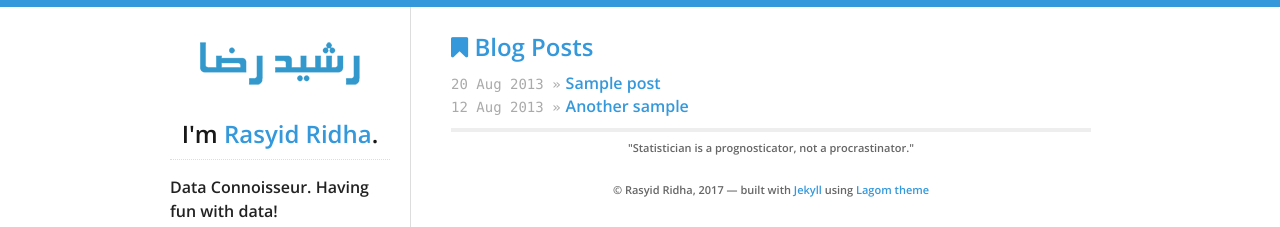
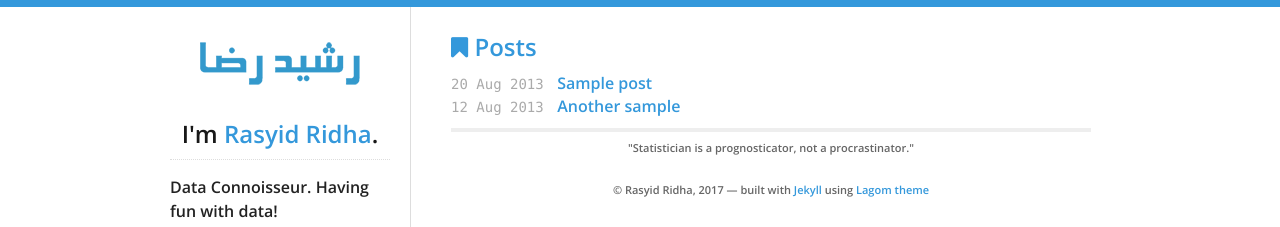
Before and after one commit to rasyidstat/rasyidstat.github.io, a Jekyll site: the page built from index.html, in a window 1280 px wide. Shown: the top 227 px of the page. Built offline with Jekyll 4.4.1, drawn with Linux system fonts in a browser that asks for light colours; nearby versions of some CDN libraries.

Commit message:
Update index.html

```diff
--- a/index.html
+++ b/index.html
@@ -4,10 +4,10 @@ title: Posts
 ---
 
 <div id="home">
-  <h2><i class="fa fa-bookmark"></i> Blog Posts</h2>
+  <h2><i class="fa fa-bookmark"></i> Posts</h2>
   <ul id="blog-posts" class="posts">
     {% for post in site.posts %}
-      <li><span>{{ post.date | date_to_string }} &raquo;</span><a href="{{ post.url }}">{{ post.title }}</a></li>
+      <li><span>{{ post.date | date_to_string }} </span><a href="{{ post.url }}">{{ post.title }}</a></li>
     {% endfor %}
   </ul>
 </div>
```
